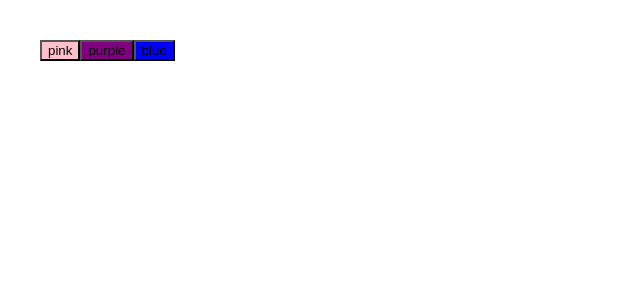
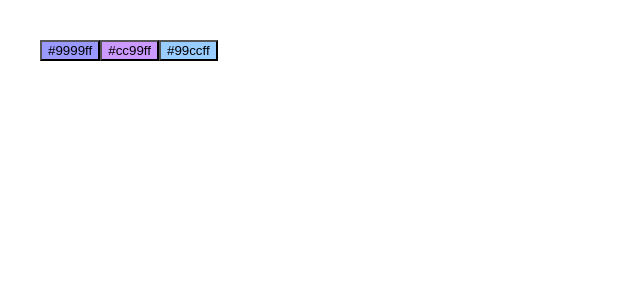
Before and after one commit to mle4d/secondReact, a React app: page / in a window 1280 px wide. Shown: the top 300 px of the page, without its empty margins (0-640 px from the left). Built offline with nearby package versions, Linux system fonts and the light colour scheme.

Commit message:
prettier colors

```diff
--- a/src/components/App.js
+++ b/src/components/App.js
@@ -4,7 +4,7 @@ import Color from './Color';
 export default function App() {
   return (
     <>
-    <Color colors={['pink', 'purple', 'blue']} />
+    <Color colors={['#9999ff', '#cc99ff', '#99ccff']} />
     </>
   );
 }
```
